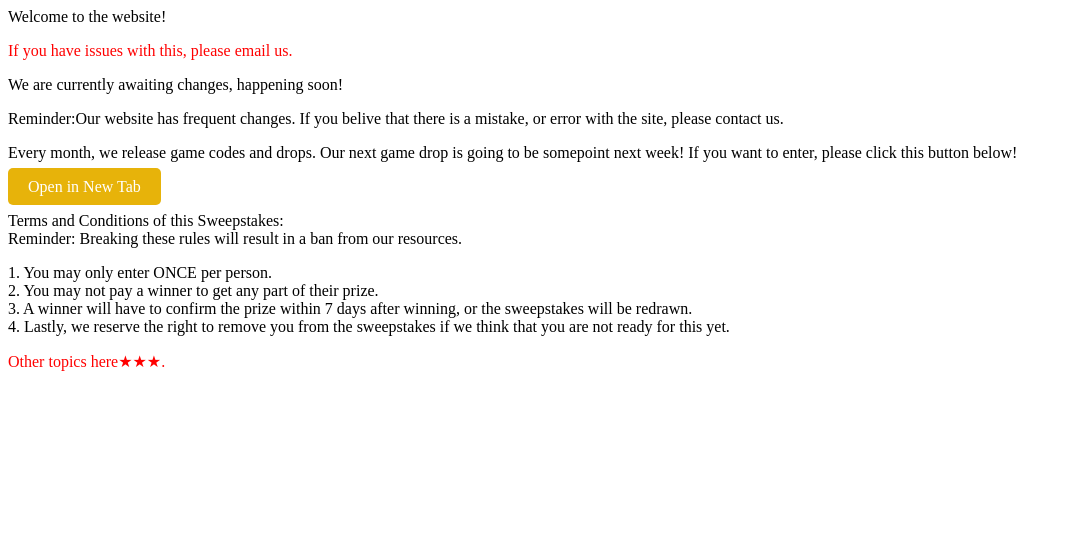
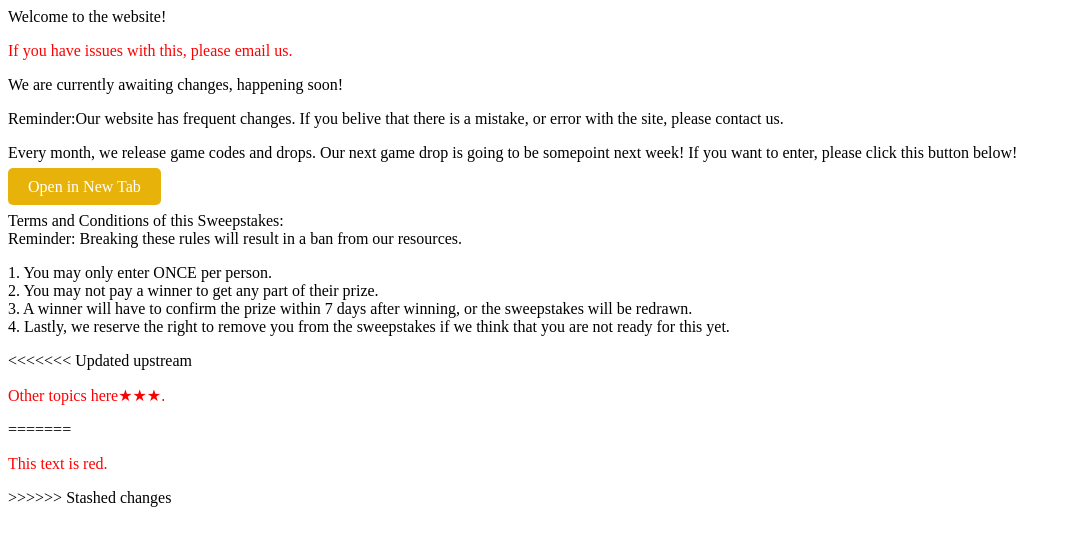
Before and after one commit to ducky955/Zimbabwe, a plain HTML site: page index.html in a window 1280 px wide. Shown: the whole page, without its empty margins (0-1071 px from the left). Drawn offline with Linux system fonts and the light colour scheme.

Commit message:
Update index.html

```diff
--- a/index.html
+++ b/index.html
@@ -25,6 +25,17 @@ We are currently awaiting changes, happening soon!
     </a>
     <p>Terms and Conditions of this Sweepstakes:<br>Reminder: Breaking these rules will result in a ban from our resources.</p>
     <p>1. You may only enter ONCE per person.<br>2. You may not pay a winner to get any part of their prize.<br>3. A winner will have to confirm the prize within 7 days after winning, or the sweepstakes will be redrawn.<br>4. Lastly, we reserve the right to remove you from the sweepstakes if we think that you are not ready for this yet. </p>
+<<<<<<< Updated upstream
         <p class="red-text">Other topics here★★★.</p>
+=======
+    <style>
+        .red-text {
+            color: red;
+        }
+    </style>
+    <p class="red-text">This text is red.</p>
+
+    <p
+>>>>>>> Stashed changes
 </body>
 </html>
```
